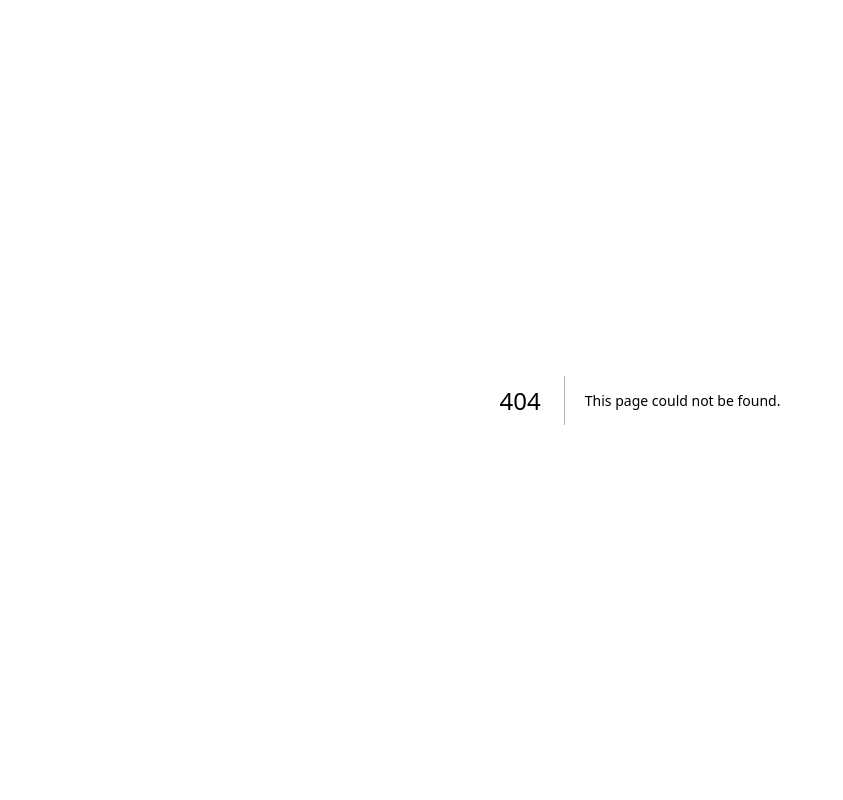
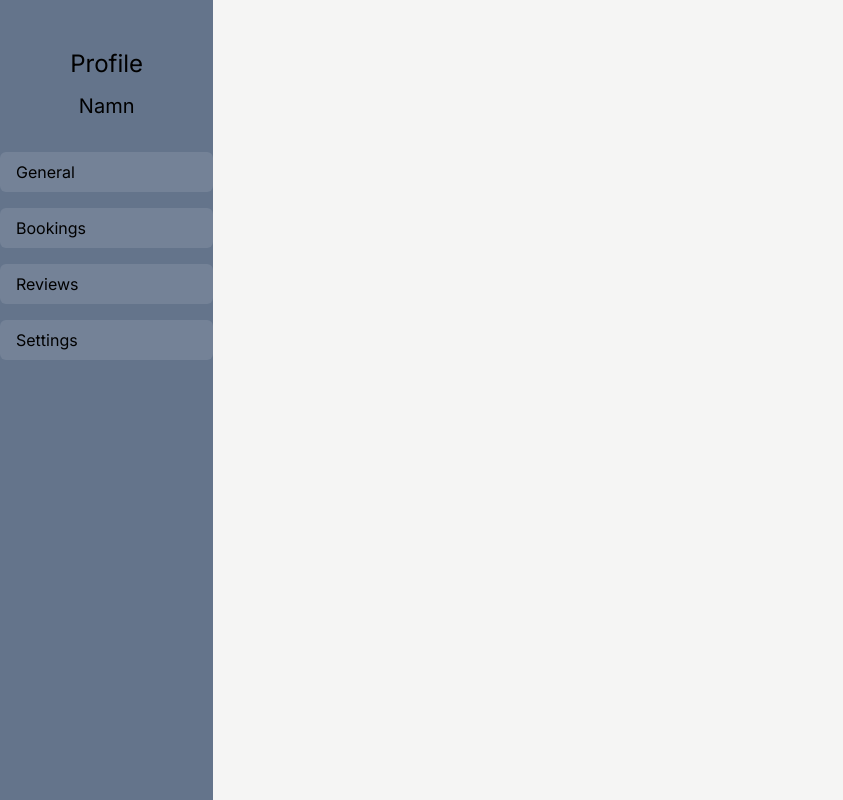
Before and after one commit to AlexanderK88/b7-inlamning-4a, a Next.js app in the folder kinogoteborg/: page /profile in a window 1280 px wide. Before the commit this address had no page. Shown: the whole page, without its empty margins (0-843 px from the left). Built offline with nearby package versions, Linux system fonts and the light colour scheme.

Commit message:
Began creating the sidebar comp for the profilepage
Co-authored-by: Kookiie88 <Kookiie88@users.noreply.github.com>

```diff
--- /dev/null
+++ b/kinogoteborg/src/app/components/profile/SideBar.jsx
@@ -0,0 +1,26 @@
+export default function SideBar() {
+  return (
+    <aside className="w-1/6 bg-slate-500 h-full flex flex-col py-4">
+      <h1 className="text-center mt-8 text-2xl">Profile</h1>
+      <h2 className="text-center mt-3 text-xl">Namn</h2> {/* The name of the user is displayed */}
+      <nav className=" my-8 flex flex-col gap-4 w-full">
+        <h3 className="bg-white bg-opacity-10 p-2 hover:bg-opacity-20 hover:cursor-pointer rounded-md pl-4">
+          General
+        </h3>{" "}
+        {/* Shows user information */}
+        <h3 className="bg-white bg-opacity-10 p-2 hover:bg-opacity-20 hover:cursor-pointer  rounded-md pl-4">
+          Bookings
+        </h3>{" "}
+        {/* Shows all the bookings that the user has done */}
+        <h3 className="bg-white bg-opacity-10 p-2 hover:bg-opacity-20 hover:cursor-pointer rounded-md pl-4">
+          Reviews
+        </h3>{" "}
+        {/* Shows all the reviews the user has done */}
+        <h3 className="bg-white bg-opacity-10 p-2 hover:bg-opacity-20 hover:cursor-pointer rounded-md pl-4">
+          Settings
+        </h3>{" "}
+        {/* The user can change account information */}
+      </nav>
+    </aside>
+  );
+}
--- /dev/null
+++ b/kinogoteborg/src/app/profile/page.jsx
@@ -0,0 +1,9 @@
+import SideBar from "../components/profile/SideBar";
+
+export default function page() {
+  return (
+    <main className="h-screen bg-stone-100 ">
+      <SideBar />
+    </main>
+  );
+}
```
